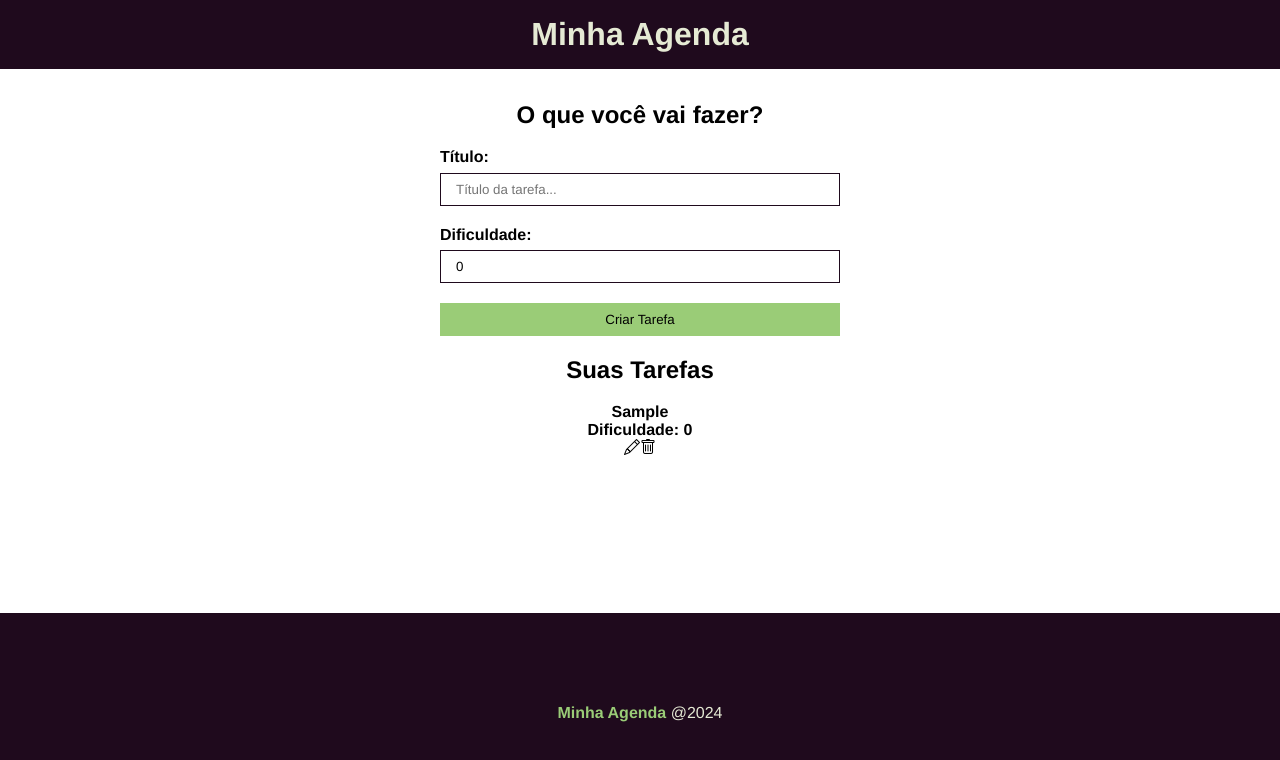
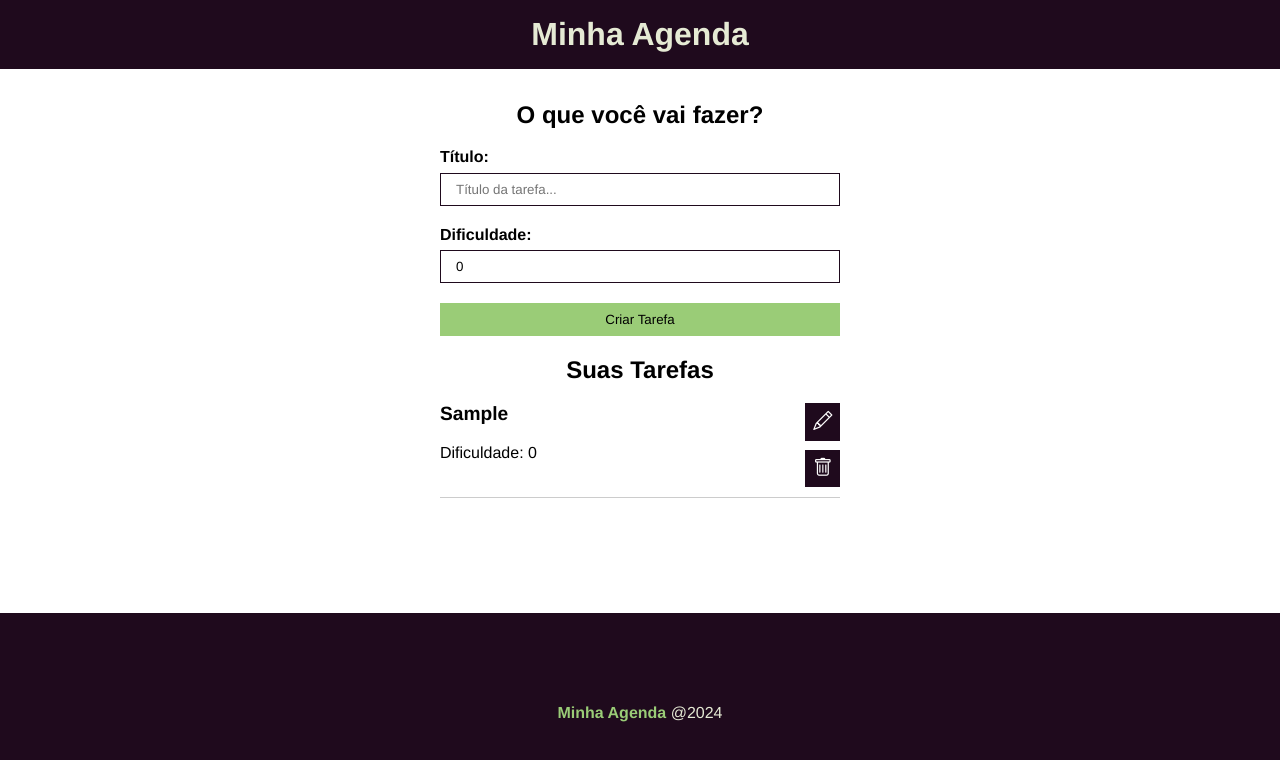
Before and after one commit to CaioPaulinoCosta/projeto_agenda_ts, a React (Create React App) app in the folder minha-agenda/: page / in a window 1280 px wide. Both pictures are taken after typing "Sample" into the empty fields and a click on the input "Criar Tarefa". Shown: the top 760 px of the page. Built offline with nearby package versions, Linux system fonts and the light colour scheme.

Commit message:
Altera CSS da lista

```diff
--- a/minha-agenda/src/components/TaskList.module.css
+++ b/minha-agenda/src/components/TaskList.module.css
@@ -0,0 +1,37 @@
+.task {
+  display: flex;
+  justify-content: space-between;
+  max-width: 400px;
+  margin: 0 auto;
+  border-bottom: 1px solid #ccc;
+}
+
+.details {
+  text-align: left;
+}
+
+.details h4 {
+  font-size: 1.2em;
+  margin-bottom: 1em;
+}
+
+.actions {
+  display: flex;
+  flex-direction: column;
+  align-items: center;
+  justify-content: center;
+}
+
+.actions i {
+  margin-bottom: 0.5em;
+  font-size: 1.2em;
+  cursor: pointer;
+  background-color: #1f0a1d;
+  color: #fff;
+  padding: 0.4em;
+  transition: 0.5s;
+}
+
+.actions i:hover {
+  color: #9acc77;
+}
--- a/minha-agenda/src/components/TaskList.tsx
+++ b/minha-agenda/src/components/TaskList.tsx
@@ -15,14 +15,12 @@
     <>
       {taskList.length > 0 ? (
         taskList.map((task) => (
-          <div key={task.id}>
-            <div>
-              <h4>
-                {task.title}
-                <p>Dificuldade: {task.difficulty}</p>
-              </h4>
+          <div key={task.id} className={styles.task}>
+            <div className={styles.details}>
+              <h4>{task.title}</h4>
+              <p>Dificuldade: {task.difficulty}</p>
             </div>
-            <div>
+            <div className={styles.actions}>
               <i className="bi bi-pencil"></i>
               <i className="bi bi-trash"></i>
             </div>
```
